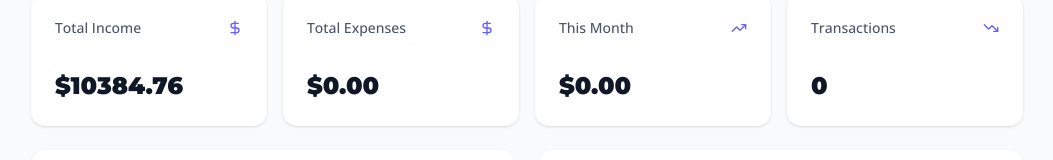
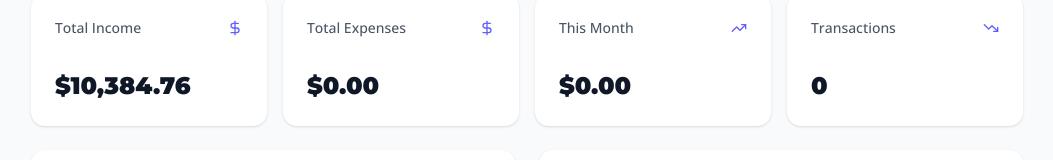
Before and after one commit to nevinlaughlin/budget-app, a Next.js app: page / in a window 1280 px wide. Shown: the part 182-342 px from the top of the page, without its empty margins (113-1166 px from the left). Built offline with nearby package versions, Linux system fonts and the light colour scheme.

Commit message:
Format number with comma

```diff
--- a/app/page.tsx
+++ b/app/page.tsx
@@ -95,7 +95,7 @@ export default function BudgetApp() {
               <DollarSign className="h-4 w-4 text-indigo-500" />
             </CardHeader>
             <CardContent>
-              <div className="text-2xl font-heading font-black text-gray-900">${totalIncome.toFixed(2)}</div>
+              <div className="text-2xl font-heading font-black text-gray-900">${totalIncome.toLocaleString("en-US")}</div>
             </CardContent>
           </Card>
 
```
